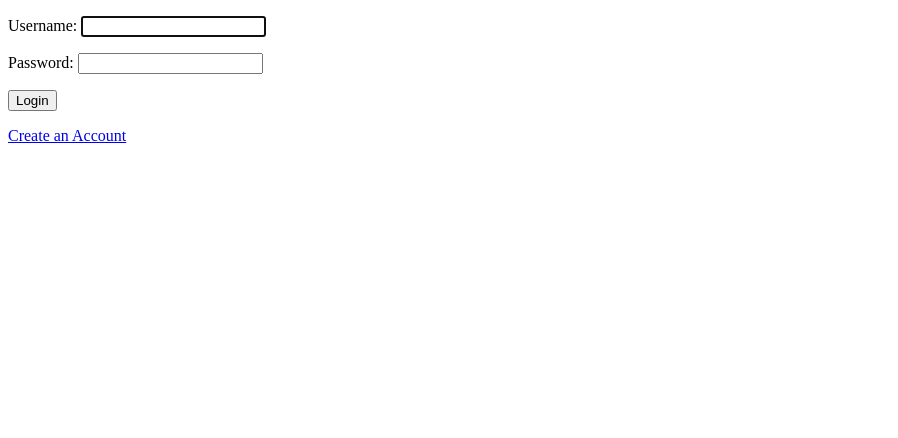
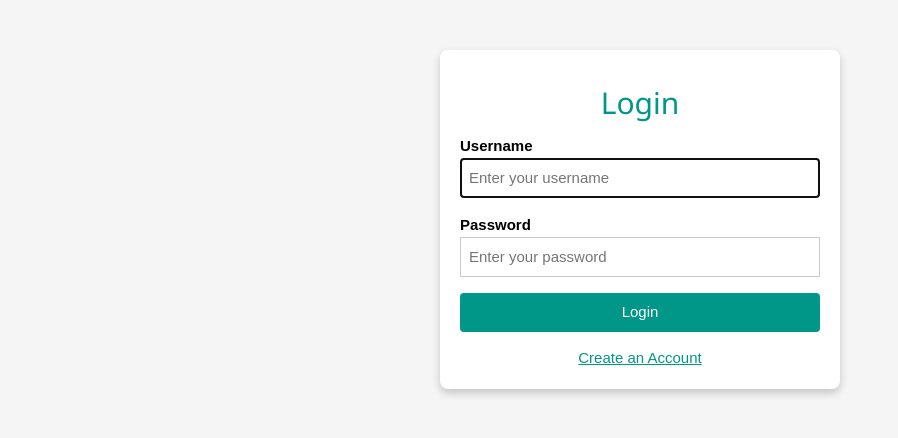
Before and after one commit to Flo-Wei/CS234, a PHP site: page /login.php in a window 1280 px wide. Shown: the top 438 px of the page, without its empty margins (0-898 px from the left). Run offline with PHP 8.4, Linux system fonts and the light colour scheme.

Commit message:
changed login css

```diff
--- a/login.php
+++ b/login.php
@@ -2,27 +2,59 @@
 <html>
 <head>
     <title>Login</title>
+    <link rel="stylesheet" href="https://www.w3schools.com/w3css/4/w3.css">
+    <style>
+        body {
+            font-family: "Arial", sans-serif;
+            background-color: #f5f5f5;
+        }
+        .login-container {
+            max-width: 400px;
+            margin: 50px auto;
+            padding: 20px;
+            background-color: #fff;
+            box-shadow: 0 4px 8px rgba(0,0,0,0.2);
+            border-radius: 8px;
+        }
+        .w3-button {
+            width: 100%;
+        }
+        .form-link {
+            text-align: center;
+            margin-top: 15px;
+        }
+    </style>
 </head>
 <body>
-        <?php
-            if (isset($_GET["msg"])) {
-                $msg = $_GET["msg"];
-                echo "<p>$msg</p>";
-            }
-        ?>
+    <div class="w3-container">
+        <div class="login-container w3-card">
+            <h2 class="w3-center w3-text-teal">Login</h2>
+
+            <!-- Display Message -->
+            <?php if (isset($_GET["msg"])): ?>
+                <div class="w3-panel w3-pale-red w3-border w3-round">
+                    <?= htmlspecialchars($_GET["msg"]) ?>
+                </div>
+            <?php endif; ?>
+
+            <!-- Login Form -->
             <form method="post" action="backend/login.php">
-            <p>
-                <label for="username">Username:</label>
-                <input type="text" name="username" id="username" autofocus>
-            </p>
-            <p>
-                <label for="password">Password:</label>
-                <input type="password" name="password" id="password">
-            </p>
-            <input type="submit" value="Login">
+                <div class="w3-margin-bottom">
+                    <label for="username" class="w3-text-black"><b>Username</b></label>
+                    <input class="w3-input w3-border" type="text" name="username" id="username" placeholder="Enter your username" autofocus required>
+                </div>
+                <div class="w3-margin-bottom">
+                    <label for="password" class="w3-text-black"><b>Password</b></label>
+                    <input class="w3-input w3-border" type="password" name="password" id="password" placeholder="Enter your password" required>
+                </div>
+                <button type="submit" class="w3-button w3-teal w3-round">Login</button>
             </form>
-        <p>
-            <a href="registration.php">Create an Account</a>
-        </p>
+
+            <!-- Create Account Link -->
+            <div class="form-link">
+                <a href="registration.php" class="w3-text-teal">Create an Account</a>
+            </div>
+        </div>
+    </div>
 </body>
 </html>
```
Lines whose indentation alone changed are shown as unchanged.
